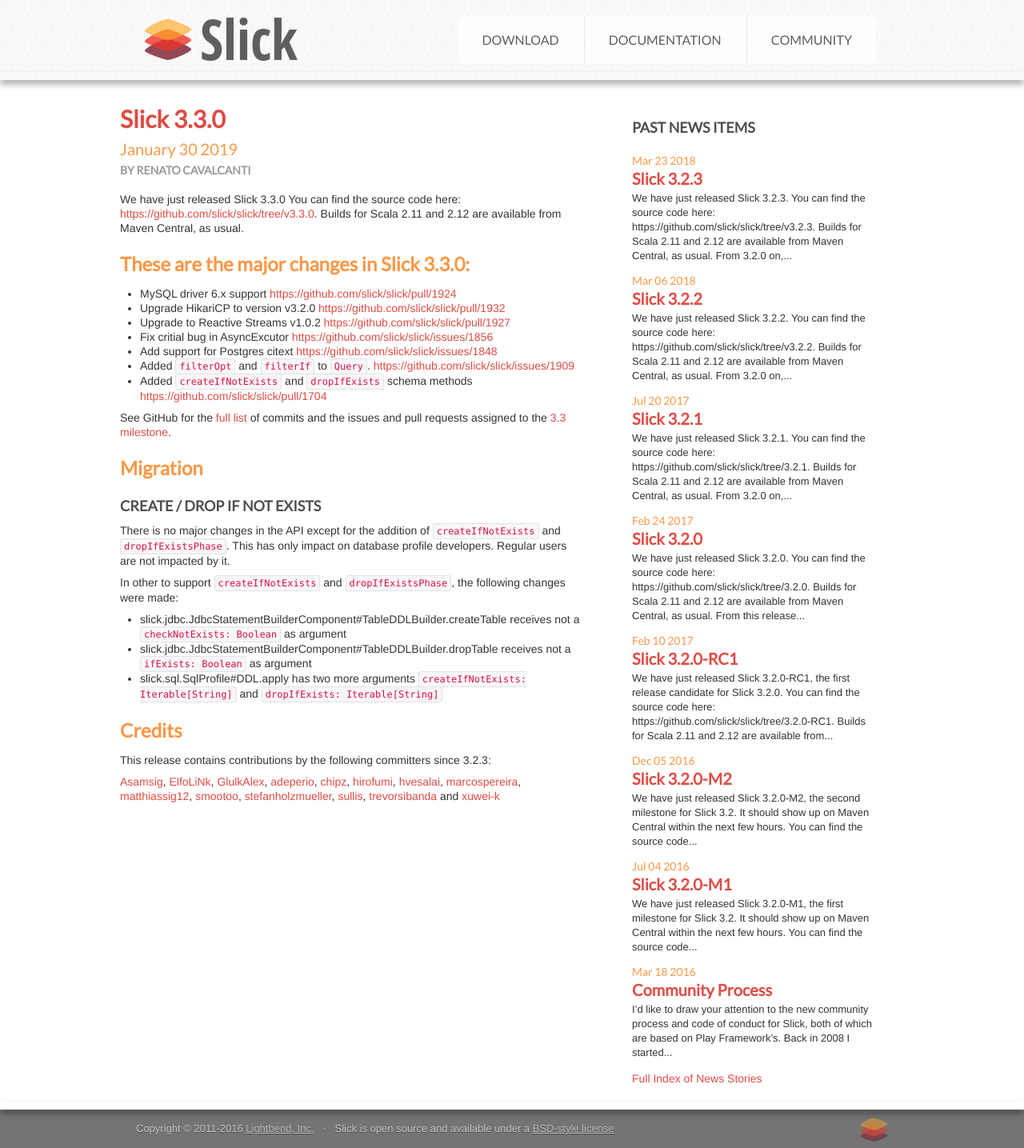
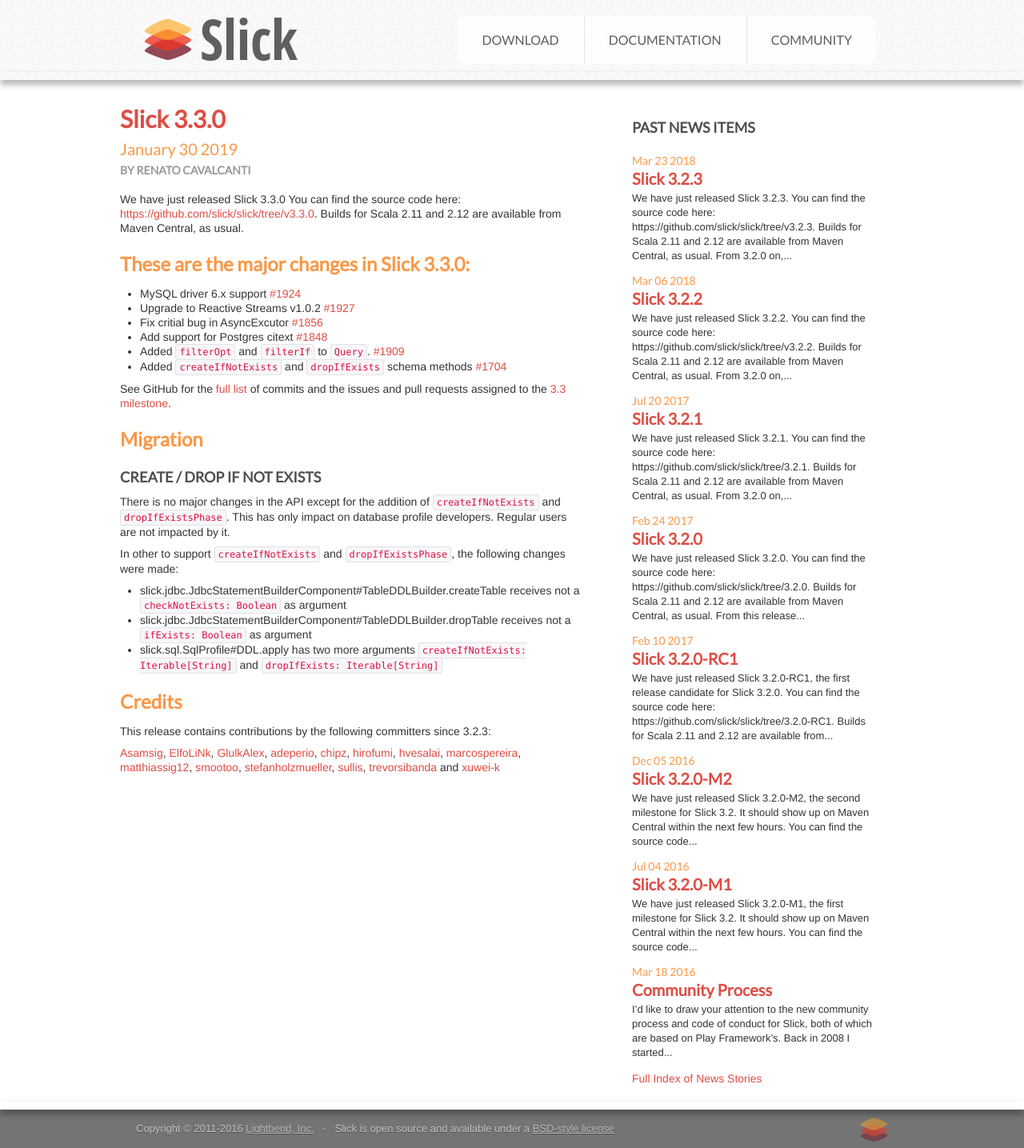
Before and after one commit to slick/slick.github.com, a Jekyll site: the page built from news/_posts/2019-01-30-slick-3.3.0-released.md, in a window 1280 px wide. Shown: the whole page at 80% size. Built offline with Jekyll 4.4.1, drawn with Linux system fonts in a browser that asks for light colours.

Commit message:
Fixed issues links

```diff
--- a/news/_posts/2019-01-30-slick-3.3.0-released.md
+++ b/news/_posts/2019-01-30-slick-3.3.0-released.md
@@ -9,13 +9,12 @@
 
 ## These are the major changes in Slick 3.3.0:
 
-* MySQL driver 6.x support [https://github.com/slick/slick/pull/1924](\#1924)
-* Upgrade HikariCP to version v3.2.0 [https://github.com/slick/slick/pull/1932](\#1932)
-* Upgrade to Reactive Streams v1.0.2 [https://github.com/slick/slick/pull/1927](\#1927)
-* Fix critial bug in AsyncExcutor [https://github.com/slick/slick/issues/1856](\#1856)
-* Add support for Postgres citext [https://github.com/slick/slick/issues/1848](\#1848)
-* Added `filterOpt` and `filterIf` to `Query`.  [https://github.com/slick/slick/issues/1909](\#1909)
-* Added `createIfNotExists` and `dropIfExists` schema methods [https://github.com/slick/slick/pull/1704](\#1704)
+* MySQL driver 6.x support [#1924](https://github.com/slick/slick/pull/#1924)
+* Upgrade to Reactive Streams v1.0.2 [#1927](https://github.com/slick/slick/pull/1927)
+* Fix critial bug in AsyncExcutor [#1856](https://github.com/slick/slick/issues/1856)
+* Add support for Postgres citext [#1848](https://github.com/slick/slick/issues/1848)
+* Added `filterOpt` and `filterIf` to `Query`.  [#1909](https://github.com/slick/slick/issues/1909)
+* Added `createIfNotExists` and `dropIfExists` schema methods [#1704](https://github.com/slick/slick/pull/1704)
 
 See GitHub for the [full list](https://github.com/slick/slick/compare/v3.2.3...v3.3.0) of commits and the issues and pull requests assigned to the [3.3 milestone](https://github.com/slick/slick/milestone/30?closed=1).
 
```
